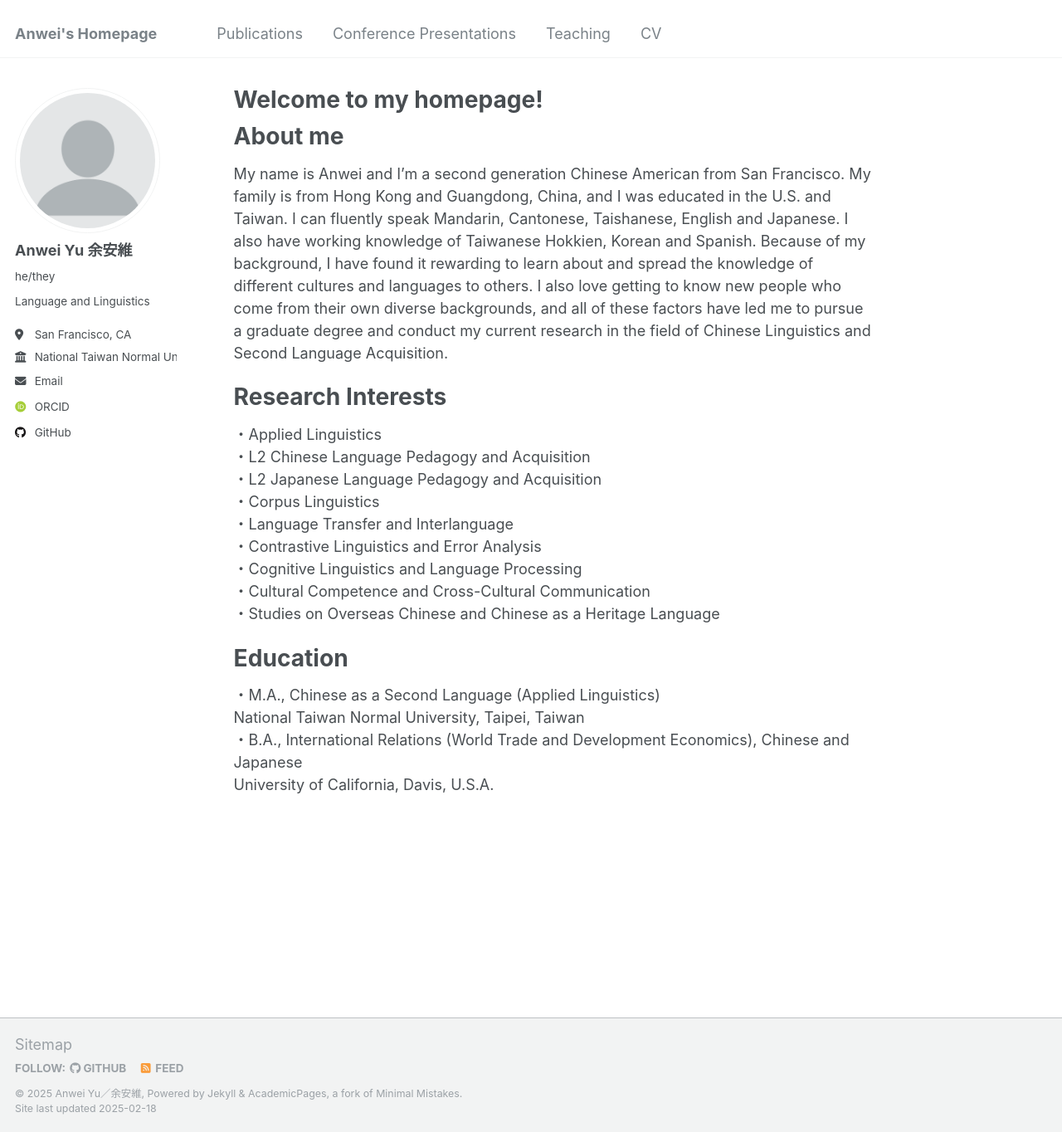
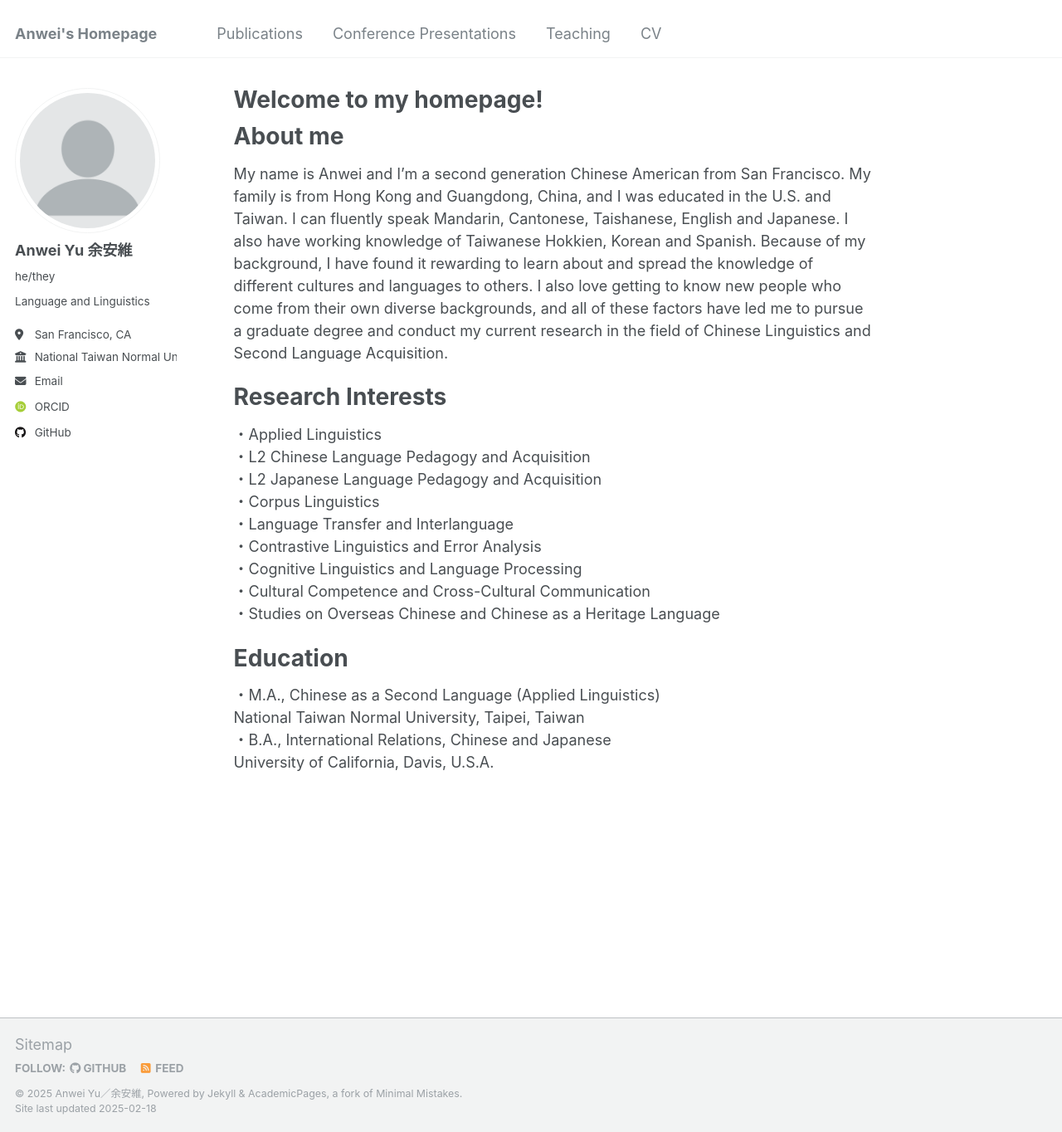
Before and after one commit to anweiyu/anweiyu.github.io, a Jekyll site: the page built from _pages/about.md, in a window 1280 px wide and 1364 px high. Shown: the whole window at 83% size. Built offline with Jekyll 4.4.1, drawn with Linux system fonts in a browser that asks for light colours; some web fonts are replaced.

Commit message:
Update about.md

```diff
--- a/_pages/about.md
+++ b/_pages/about.md
@@ -26,5 +26,5 @@ Education
 ======
 ・M.A., Chinese as a Second Language (Applied Linguistics)
 National Taiwan Normal University, Taipei, Taiwan
-・B.A., International Relations (World Trade and Development Economics), Chinese and Japanese
+・B.A., International Relations, Chinese and Japanese
 University of California, Davis, U.S.A.
```
